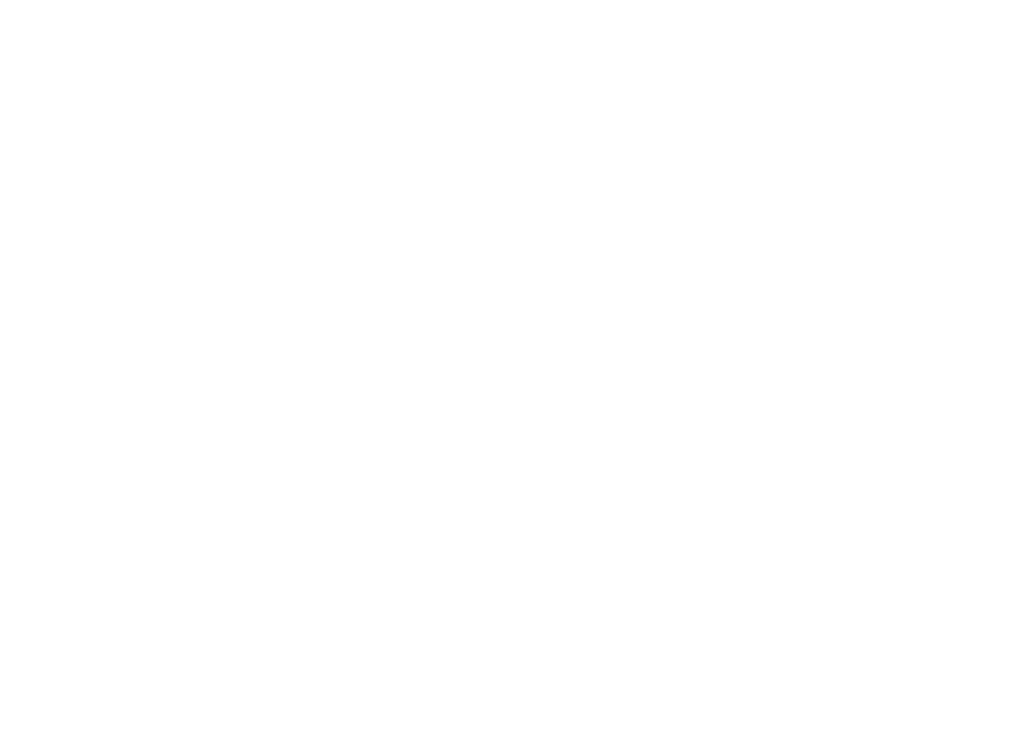
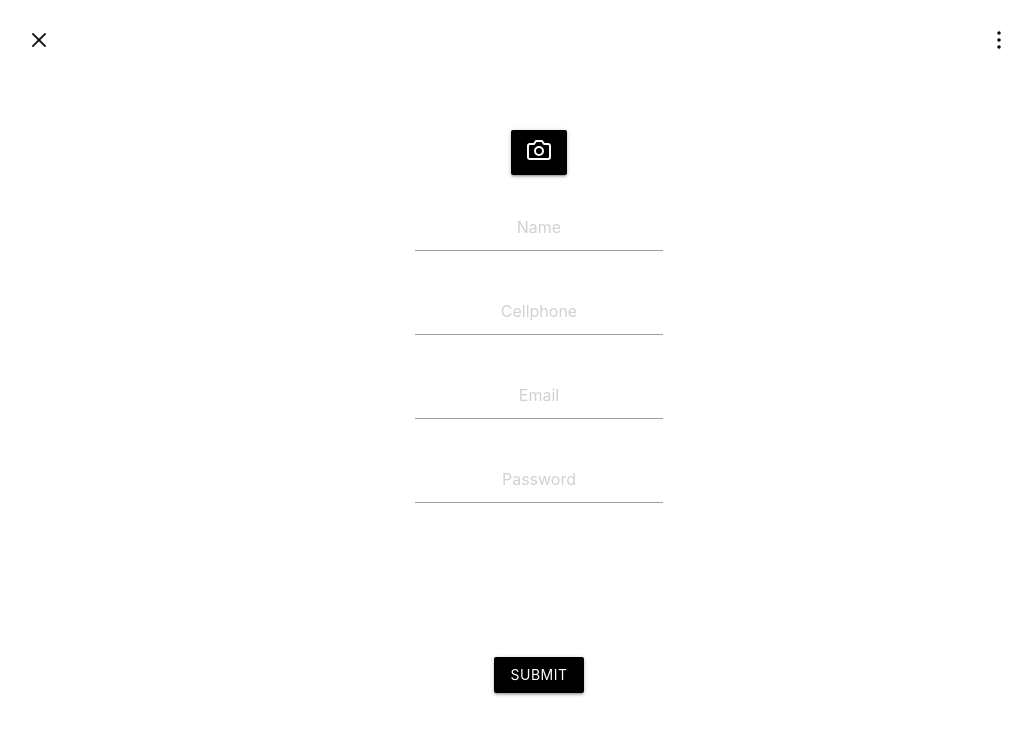
Before and after one commit to David-Pena/prototype, a React (Create React App) app: page /ce-form in a window 1280 px wide. Shown: the top 734 px of the page, without its empty margins (101-1133 px from the left). Built offline with nearby package versions, Linux system fonts and the light colour scheme.

Commit message:
ADD: Edit Form, DELETE: CRform/WRform

```diff
--- a/src/App.css
+++ b/src/App.css
@@ -71,7 +71,7 @@
 }
 
 /*   Side Nav   */
-.sidenav {
+.sidenav, .edit-nav{
   width: 100%;
   display: flex;
   align-items: center;
@@ -85,11 +85,14 @@
   z-index: 10;
   background-color: #fff;
   width: 100vw;
+  -webkit-box-shadow: 0px 0px 5px 0px rgba(117, 117, 117, 1);
+  -moz-box-shadow: 0px 0px 5px 0px rgba(117, 117, 117, 1);
+  box-shadow: 0px 0px 5px 0px rgba(117, 117, 117, 1);
 }
 .sidenav-trigger {
   margin-left: 40px;
 }
-.sidenav img {
+.sidenav img , .edit-nav{
   margin: 0 !important;
 }
 .stats {
@@ -158,6 +161,21 @@
 .bottom-part span p {
   margin: 0;
   margin-left: 10px;
+}
+
+/*   Edit Side Nav   */
+.edit-nav .user-view{
+  display: flex;
+  justify-content: center;
+  align-items: center;
+  flex-direction: column;
+  height: 60vh;
+}
+.edit-nav .bottom-part{
+  margin-top: 100px;
+}
+.file-field span svg{
+  margin-top: 8px;
 }
 
 /*   Login form   */
@@ -241,17 +259,20 @@ iframe {
   position: absolute;
   width: 95%;
   height: 300px;
-  left: 12px;
+  left: 11px;
   top: 90px;
   padding: 5%;
+  -webkit-box-shadow: 0px 0px 5px 0px rgba(117, 117, 117, 1);
+  -moz-box-shadow: 0px 0px 5px 0px rgba(117, 117, 117, 1);
+  box-shadow: 0px 0px 5px 0px rgba(117, 117, 117, 1);
 }
-.request form .input-field{
+.request form .input-field {
   display: flex;
   justify-content: center;
   align-items: center;
   flex-direction: row;
   margin: 5px;
 }
-.request form svg{
+.request form svg {
   margin-right: 15px;
 }
--- a/src/App.js
+++ b/src/App.js
@@ -4,6 +4,7 @@ import { BrowserRouter as Router, Switch, Route } from "react-router-dom";
 import Start from "./components/Start";
 import WLform from "./components/WLform"
 import CLform from "./components/CLform"
+import CEform from "./components/CEform"
 import Home from "./components/Home"
 
 function App() {
@@ -12,9 +13,10 @@ function App() {
       <Router>
         <Switch>
           <Route path="/" component={Start} exact />
+          <Route path="/home" component={Home} exact />
           <Route path="/wl-form" component={WLform} exact />
           <Route path="/cl-form" component={CLform} exact />
-          <Route path="/home" component={Home} exact />
+          <Route path="/ce-form" component={CEform} exact />
         </Switch>
       </Router>
     </div>
--- /dev/null
+++ b/src/components/CEform.jsx
@@ -0,0 +1,135 @@
+import React from "react";
+
+const CEform = () => {
+  return (
+    <ul className="edit-nav">
+      <li>
+        <div className="top-part">
+          <svg
+            xmlns="http://www.w3.org/2000/svg"
+            width="24"
+            height="24"
+            viewBox="0 0 24 24"
+            fill="none"
+            stroke="currentColor"
+            strokeWidth="2"
+            strokeLinecap="round"
+            strokeLinejoin="round"
+            className="feather-x sidenav-close"
+          >
+            <line x1="18" y1="6" x2="6" y2="18"></line>
+            <line x1="6" y1="6" x2="18" y2="18"></line>
+          </svg>
+          <svg
+            xmlns="http://www.w3.org/2000/svg"
+            width="24"
+            height="24"
+            viewBox="0 0 24 24"
+            fill="none"
+            stroke="black"
+            strokeWidth="1.5"
+            strokeLinecap="round"
+            strokeLinejoin="round"
+            className="feather-more-vertical"
+          >
+            <circle cx="12" cy="12" r="1"></circle>
+            <circle cx="12" cy="5" r="1"></circle>
+            <circle cx="12" cy="19" r="1"></circle>
+          </svg>
+        </div>
+      </li>
+      <li>
+        <div className="user-view center-align">
+          <div class="file-field input-field">
+            <div class="btn black">
+              <span>
+                <svg
+                  xmlns="http://www.w3.org/2000/svg"
+                  width="24"
+                  height="24"
+                  viewBox="0 0 24 24"
+                  fill="none"
+                  stroke="white"
+                  strokeWidth="2"
+                  strokeLinecap="round"
+                  strokeLinejoin="round"
+                >
+                  <path d="M23 19a2 2 0 0 1-2 2H3a2 2 0 0 1-2-2V8a2 2 0 0 1 2-2h4l2-3h6l2 3h4a2 2 0 0 1 2 2z"></path>
+                  <circle cx="12" cy="13" r="4"></circle>
+                </svg>
+              </span>
+              <input type="file" />
+            </div>
+          </div>
+          <a>
+            <span className="name black-text">
+              <div className="row">
+                <div className="input-field col s12">
+                  <input
+                    id="name"
+                    type="text"
+                    className="validate"
+                    placeholder="Name"
+                    autoComplete="off"
+                    className="center-align"
+                  />
+                </div>
+              </div>
+              <div className="row">
+                <div className="input-field col s12">
+                  <input
+                    id="cellphone"
+                    type="text"
+                    className="validate"
+                    placeholder="Cellphone"
+                    autoComplete="off"
+                    className="center-align"
+                  />
+                </div>
+              </div>
+              <div className="row">
+                <div className="input-field col s12">
+                  <input
+                    id="email"
+                    type="email"
+                    className="validate"
+                    placeholder="Email"
+                    autoComplete="off"
+                    className="center-align"
+                  />
+                </div>
+              </div>
+              <div className="row">
+                <div className="input-field col s12">
+                  <input
+                    id="password"
+                    type="password"
+                    className="validate"
+                    placeholder="Password"
+                    autoComplete="off"
+                    className="center-align"
+                  />
+                </div>
+              </div>
+            </span>
+          </a>
+        </div>
+      </li>
+      <li>
+        <div className="bottom-part">
+          <span className="black-text">
+            <button
+              className="btn waves-effect waves-light black"
+              type="submit"
+              name="action"
+            >
+              Submit
+            </button>
+          </span>
+        </div>
+      </li>
+    </ul>
+  );
+};
+
+export default CEform;
--- a/src/components/Home.jsx
+++ b/src/components/Home.jsx
@@ -109,7 +109,7 @@ const Home = () => {
                 stroke="black"
                 strokeWidth="1.5"
                 strokeLinecap="round"
-                strokeÑinejoin="round"
+                strokeLinejoin="round"
               >
                 <line x1="12" y1="1" x2="12" y2="23"></line>
                 <path d="M17 5H9.5a3.5 3.5 0 0 0 0 7h5a3.5 3.5 0 0 1 0 7H6"></path>
--- a/src/components/Nav.jsx
+++ b/src/components/Nav.jsx
@@ -1,5 +1,6 @@
 import React from "react";
 import Img from "./img.jpg";
+import {Link} from "react-router-dom"
 
 const Nav = () => {
   return (
@@ -89,7 +90,7 @@ const Nav = () => {
               <path d="M11 4H4a2 2 0 0 0-2 2v14a2 2 0 0 0 2 2h14a2 2 0 0 0 2-2v-7"></path>
               <path d="M18.5 2.5a2.121 2.121 0 0 1 3 3L12 15l-4 1 1-4 9.5-9.5z"></path>
             </svg>
-            <p className="grey-text">Edit Information</p>
+            <Link to="/ce-form" className="grey-text">Edit Information</Link>
           </div>
           <a className="waves-effect waves-light black-text btn wf">
             Enter as Worker
```
Also changed, not shown: src/components/CRform.jsx (deleted, +0 -78 lines), src/components/WRform.jsx (deleted, +0 -89 lines).
